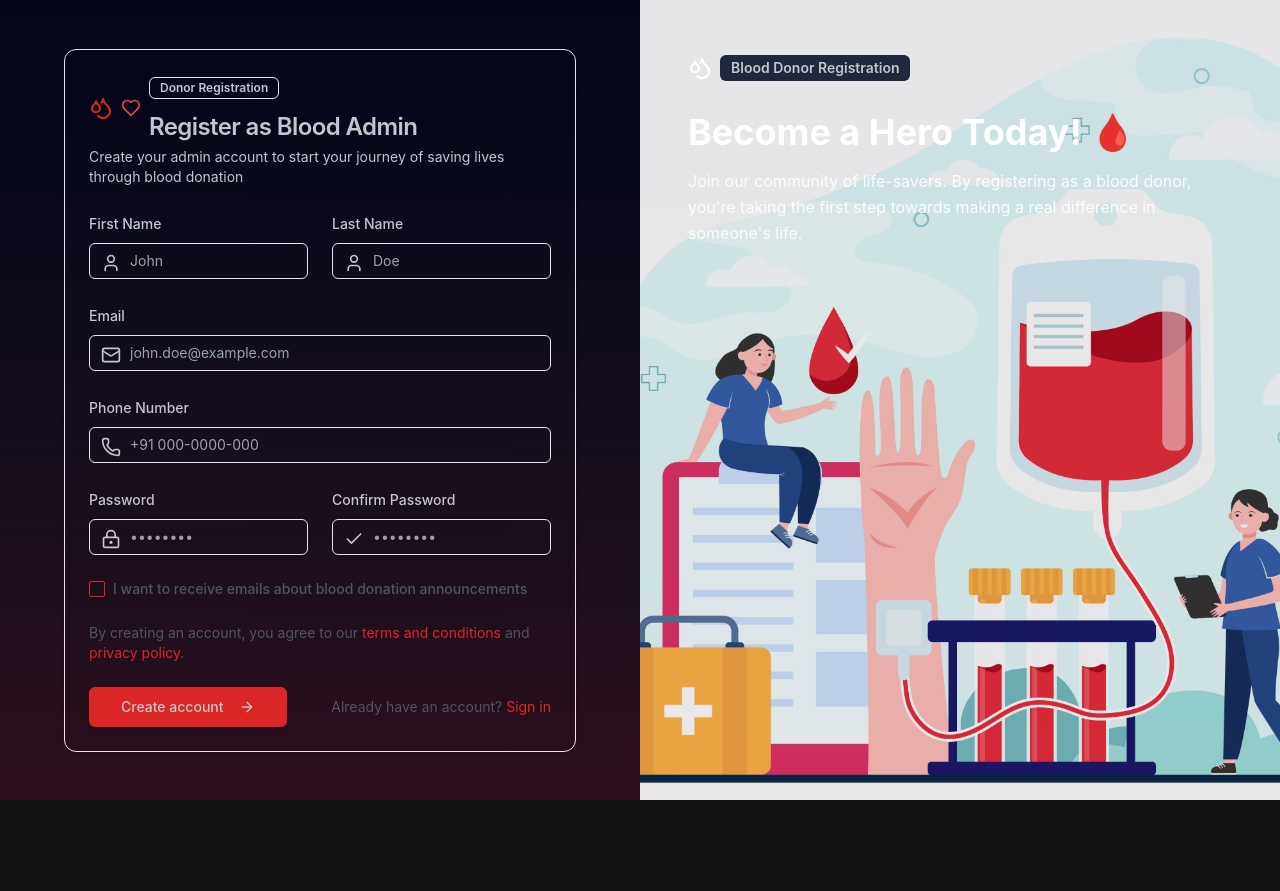
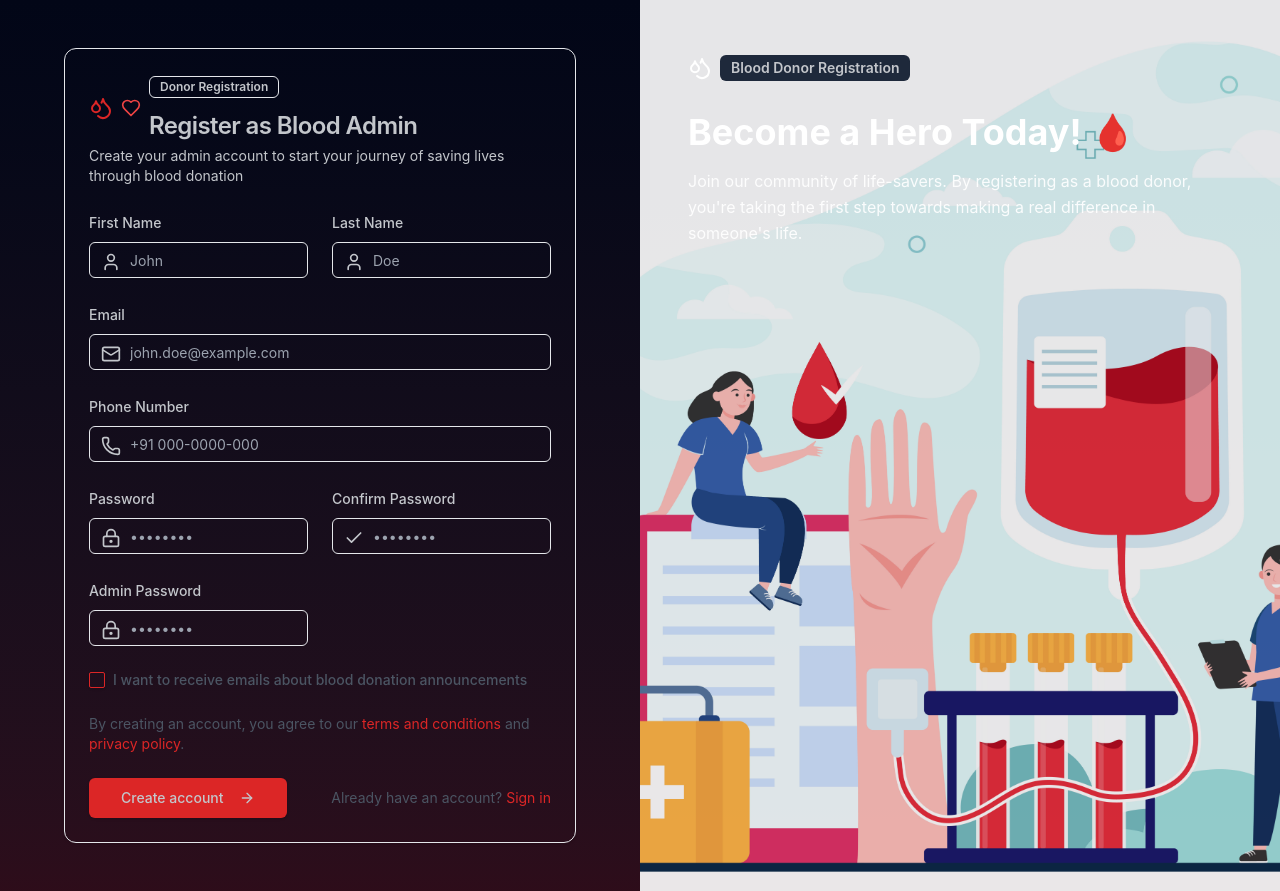
Before and after one commit to MishraShardendu22/BloodBank-IIT-Dharwad-Original, a React (Vite) app in the folder client/: page /admin/register in a window 1280 px wide. Before the commit the page ends 800 px from the top, so only its background shows below. Built offline with nearby package versions, Linux system fonts and the light colour scheme; no server answers.

Commit message:
feat: add admin password field to login and registration forms

```diff
--- a/client/src/Pages/AdminPages/AdminAuth/login.tsx
+++ b/client/src/Pages/AdminPages/AdminAuth/login.tsx
@@ -17,6 +17,7 @@ const LoginAdmin = () => {
   const [formData, setFormData] = useState({
     email: "",
     password: "",
+    adminPassword: "",
   })
   const [error, setError] = useState("")
 
@@ -153,6 +154,23 @@ const LoginAdmin = () => {
                     </div>
                   </div>
 
+                  <div className="space-y-2">
+                    <Label htmlFor="password">Admin Password</Label>
+                    <div className="relative">
+                      <LockKeyhole className="absolute left-3 top-2.5 h-5 w-5 text-muted-foreground" />
+                      <Input
+                        id="adminPassword"
+                        type="password"
+                        name="adminPassword"
+                        placeholder="Enter your password"
+                        value={formData.adminPassword}
+                        onChange={handleChange}
+                        className="pl-10"
+                        required
+                      />
+                    </div>
+                  </div>
+
                   {error && (
                     <div className="p-3 text-sm text-red-500 rounded-md bg-red-50">
                       {error}
--- a/client/src/Pages/AdminPages/AdminAuth/register.tsx
+++ b/client/src/Pages/AdminPages/AdminAuth/register.tsx
@@ -21,6 +21,7 @@ const RegisterAdmin = () => {
     password: "",
     passwordConfirmation: "",
     phoneNo: "",
+    adminPassword: "",
     marketingAccept: false,
   })
   const [error, setError] = useState("")
@@ -48,6 +49,7 @@ const RegisterAdmin = () => {
         email: formData.email,
         password: formData.password,
         phoneNo: formData.phoneNo,
+        adminPassword: formData.adminPassword,
       })
 
       if (response.status === 201) {
@@ -237,6 +239,25 @@ const RegisterAdmin = () => {
                     </div>
                   </div>
 
+                                    <div className="grid grid-cols-1 gap-6 sm:grid-cols-2">
+                    <div className="space-y-2">
+                      <Label htmlFor="Password">Admin Password</Label>
+                      <div className="relative">
+                        <LockKeyhole className="absolute left-3 top-2.5 h-5 w-5 text-muted-foreground" />
+                        <Input
+                          id="adminPassword"
+                          name="adminPassword"
+                          type="password"
+                          placeholder="••••••••"
+                          value={formData.adminPassword}
+                          onChange={handleChange}
+                          className="pl-10"
+                          required
+                        />
+                      </div>
+                    </div>
+                  </div>
+
                   <div className="flex items-center space-x-2">
                     <Checkbox
                       id="MarketingAccept"
```
